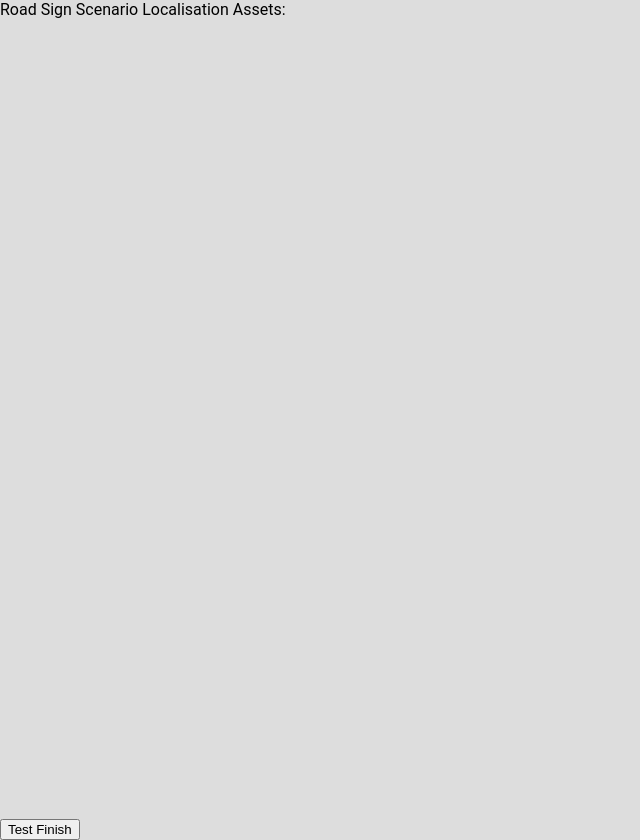
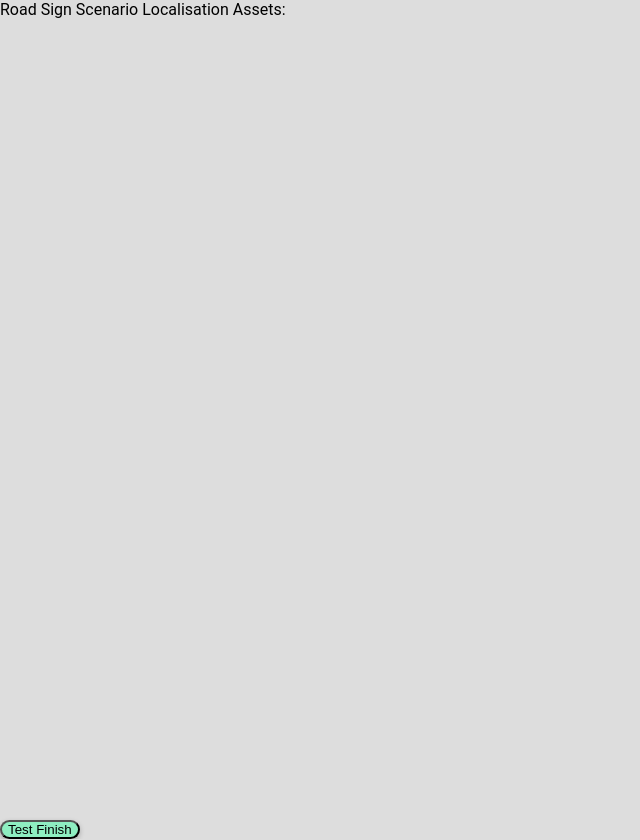
Before and after one commit to AdamSlack/sideways, an Angular app in the folder participant/: page /road_scenarios in a window 1280 px wide. Shown: the whole page, without its empty margins (0-640 px from the left). Built offline with nearby package versions, Linux system fonts and the light colour scheme; no server answers.

Commit message:
fixd up button styling@

```diff
--- a/participant/src/app/components/car-directions-test/car-directions-test.component.html
+++ b/participant/src/app/components/car-directions-test/car-directions-test.component.html
@@ -8,4 +8,4 @@
 <div> Car Directions Game:</div>
 <canvas  id="canvas" >
 </canvas>
-<button (click)=gatherResults() class="button" id="end_test" > Test Finish</button>
+<button (click)=gatherResults() class="button btn-round" id="end_test" > Test Finish</button>
--- a/participant/src/app/components/compass-directions-test/compass-directions-test.component.html
+++ b/participant/src/app/components/compass-directions-test/compass-directions-test.component.html
@@ -10,4 +10,4 @@
 <br>
     <canvas fxFill  id="canvas" >
     </canvas>
-<button (click)=gatherResults() class="button" id="end_test" > Test Finish</button>
+<button (click)=gatherResults() class="button btn-round" id="end_test" > Test Finish</button>
--- a/participant/src/app/components/road-scenarios-test/road-scenarios-test.component.html
+++ b/participant/src/app/components/road-scenarios-test/road-scenarios-test.component.html
@@ -4,4 +4,4 @@
 
   <canvas id="canvas" >
   </canvas>
-  <button (click)=gatherResults() class="button" id="end_test" > Test Finish</button>
+  <button (click)=gatherResults() class="button btn-round" id="end_test" > Test Finish</button>
```
